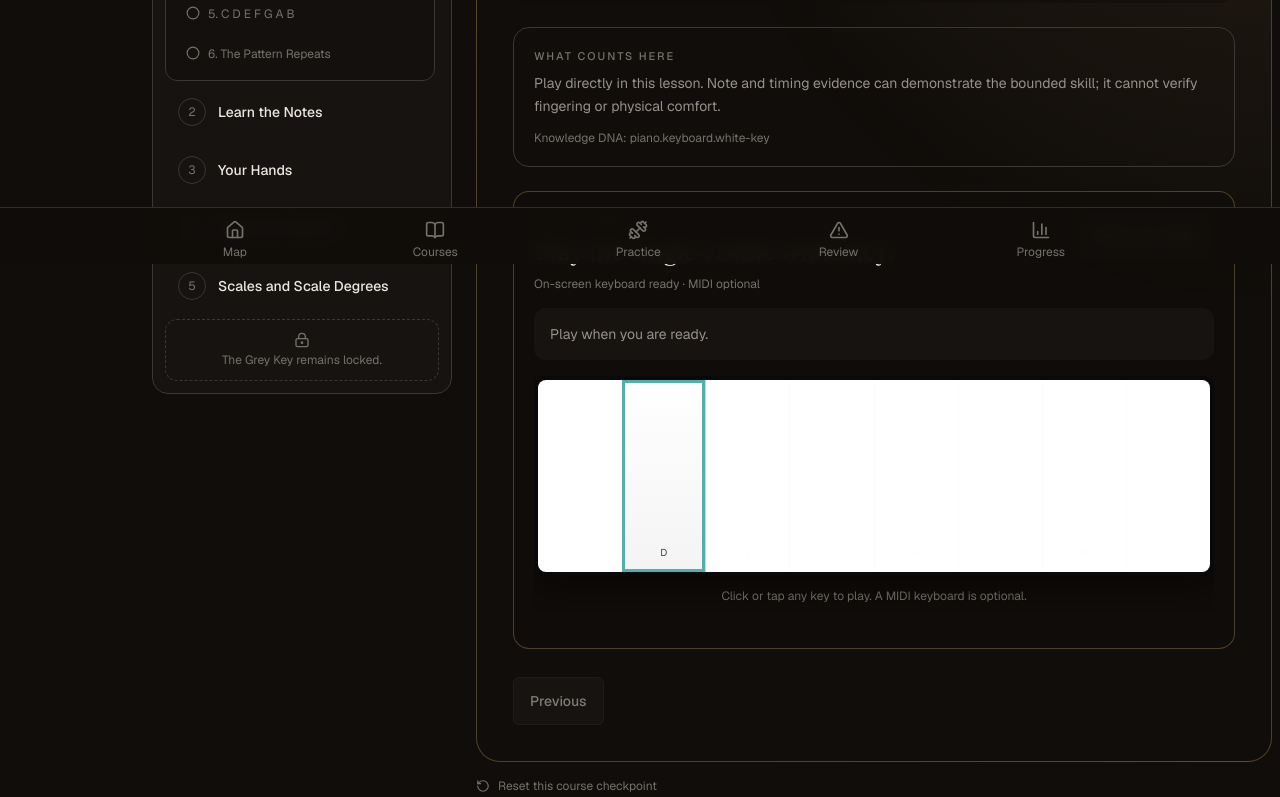
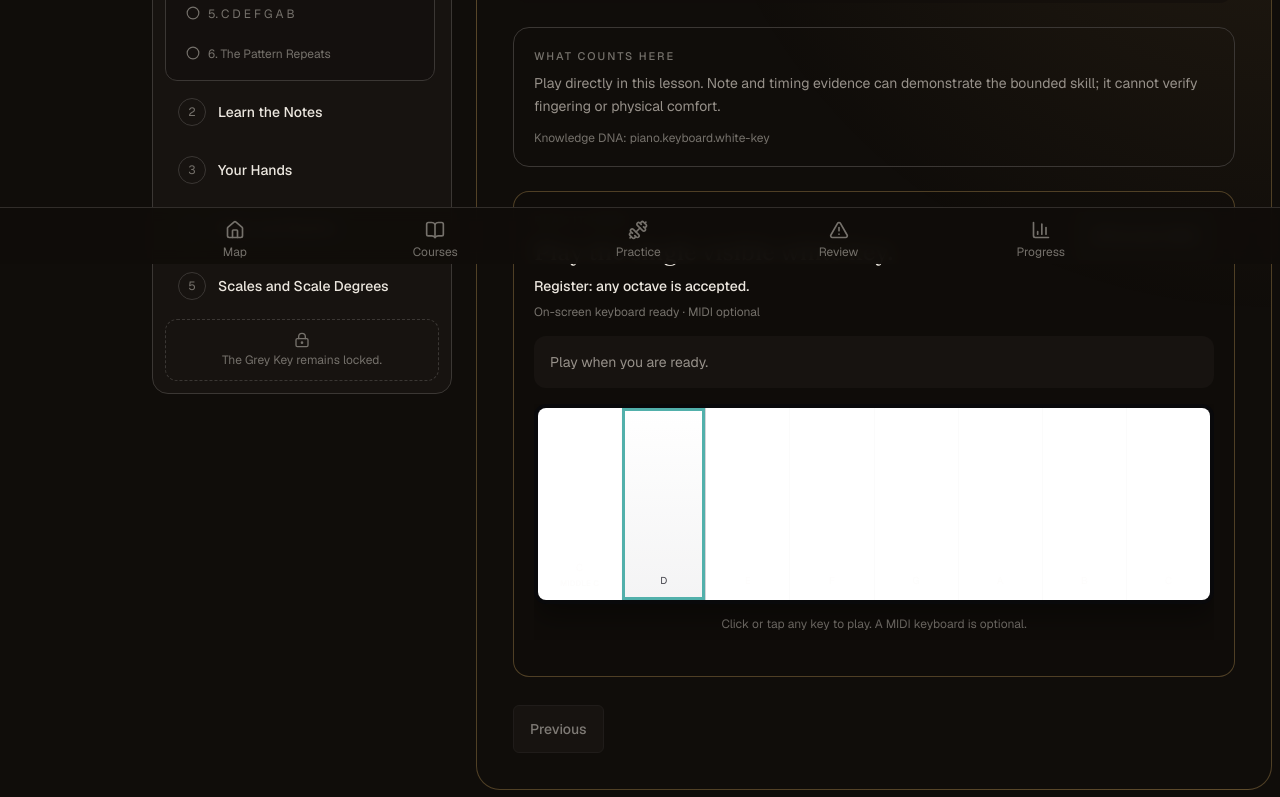
Before and after one commit to GreyKeyStudios/Relearn-v0, a Next.js app: page /learn/piano-foundations/course in a window 1280 px wide. Shown: the part 536-1333 px from the top of the page. Built offline with nearby package versions, Linux system fonts and the light colour scheme.

Commit message:
feat: adapt piano lessons to keyboard range

```diff
--- a/src/components/piano/InlinePianoLessonActivity.tsx
+++ b/src/components/piano/InlinePianoLessonActivity.tsx
@@ -25,6 +25,15 @@ type InlineActivity = {
 
 const naturals = [0, 2, 4, 5, 7, 9, 11];
 const blacks = [1, 3, 6, 8, 10];
+const KEYBOARD_PROFILE_KEY = "relearn:piano-keyboard-profile:v1";
+const keyboardSizes = [25, 49, 61, 88] as const;
+const keyboardPlan = (size: number) => size === 25
+  ? "Compact plan: one-octave scales, hands separately, and shorter arpeggio shapes unless you change the controller octave."
+  : size === 49
+    ? "Four-octave plan: compact two-hand arrangements and arpeggios sized to the available span."
+    : size === 61
+      ? "Five-octave plan: most two-hand study fits, with long concert-range gestures adapted when necessary."
+      : "Concert-range plan: full-span scales, two-hand octave work, and long arpeggio gestures are available.";
 const ex = (id: string, kind: PerformanceExercise["kind"], prompt: string, targetNotes: number[], competencyId: string, hint?: string): InlineActivity => ({
   prompt,
   hint,
@@ -103,6 +112,11 @@ export function InlinePianoLessonActivity({ lessonId, onComplete }: { lessonId:
   const [success, setSuccess] = useState(false);
   const [creative, setCreative] = useState<number[]>([]);
   const [velocities, setVelocities] = useState<number[]>([]);
+  const [keyboardSize, setKeyboardSize] = useState<number | null>(() => {
+    if (typeof window === "undefined") return null;
+    const saved = Number(window.localStorage.getItem(KEYBOARD_PROFILE_KEY));
+    return keyboardSizes.includes(saved as (typeof keyboardSizes)[number]) ? saved : null;
+  });
   const recordEvidence = useProgressStore((state) => state.recordCompetencyEvidence);
 
   const handleNote = useCallback((event: NoteEvent) => {
@@ -131,6 +145,16 @@ export function InlinePianoLessonActivity({ lessonId, onComplete }: { lessonId:
 
   const { status, inputCount, connect } = useMidiInput(handleNote);
   if (!activity) return null;
+  const exactNotes = activity.exercise?.targetNotes;
+  const registerGuidance = exactNotes?.length
+    ? `Register required: ${midiNoteToName(exactNotes[0])}${exactNotes[0] === 60 ? " (Middle C)" : ""} through ${midiNoteToName(Math.max(...exactNotes))}.`
+    : activity.exercise?.targetPitchClasses?.length
+      ? "Register: any octave is accepted."
+      : null;
+  const saveKeyboardSize = (size: number) => {
+    window.localStorage.setItem(KEYBOARD_PROFILE_KEY, String(size));
+    setKeyboardSize(size);
+  };
   const play = (note: number, velocity = 96) => {
     if (activity.exercise?.kind === "hold-notes" && active.has(note)) { handleNote({ note, noteName: midiNoteToName(note), pitchClass: midiNoteToPitchClass(note), velocity: 0, type: "note-off", timestamp: Date.now(), source: "virtual" }); return; }
     handleNote({ note, noteName: midiNoteToName(note), pitchClass: midiNoteToPitchClass(note), velocity, type: "note-on", timestamp: Date.now(), source: "virtual" });
@@ -138,7 +162,9 @@ export function InlinePianoLessonActivity({ lessonId, onComplete }: { lessonId:
   };
 
   return <div className="mt-6 rounded-2xl border border-primary/30 bg-background/35 p-5">
-    <div className="flex flex-wrap items-start justify-between gap-4"><div><p className="eyebrow">Play it here</p><h3 className="mt-2 font-serif text-2xl">{activity.prompt}</h3><p className="mt-2 text-xs text-faint">{status === "connected" ? `${inputCount} MIDI input${inputCount === 1 ? "" : "s"} ready` : "On-screen keyboard ready · MIDI optional"}</p></div><Button variant="secondary" onClick={() => void connect()}><Usb className="h-4 w-4" /> {status === "connected" ? "MIDI connected" : "Connect MIDI"}</Button></div>
+    <div className="flex flex-wrap items-start justify-between gap-4"><div><p className="eyebrow">Play it here</p><h3 className="mt-2 font-serif text-2xl">{activity.prompt}</h3>{registerGuidance && <p className="mt-2 text-sm font-medium text-foreground">{registerGuidance}</p>}<p className="mt-2 text-xs text-faint">{status === "connected" ? `${inputCount} MIDI input${inputCount === 1 ? "" : "s"} ready${keyboardSize ? ` · ${keyboardSize}-key profile` : ""}` : "On-screen keyboard ready · MIDI optional"}</p></div><Button variant="secondary" onClick={() => void connect()}><Usb className="h-4 w-4" /> {status === "connected" ? "MIDI connected" : "Connect MIDI"}</Button></div>
+    {status === "connected" && !keyboardSize && <div className="mt-4 rounded-xl border border-primary/30 bg-primary/5 p-4"><p className="font-medium text-foreground">How many keys does your MIDI keyboard have?</p><p className="mt-1 text-sm text-muted-foreground">ReLearn will use this to keep scales, two-hand work, and arpeggios inside your instrument’s practical range.</p><div className="mt-3 flex flex-wrap gap-2">{keyboardSizes.map((size) => <button key={size} type="button" onClick={() => saveKeyboardSize(size)} className="rounded-lg border border-hairline bg-surface px-4 py-2 text-sm hover:border-primary">{size} keys</button>)}</div></div>}
+    {keyboardSize && <div className="mt-3 rounded-lg bg-surface px-3 py-2 text-xs text-faint"><span>{keyboardPlan(keyboardSize)}</span> <button type="button" className="text-primary underline-offset-2 hover:underline" onClick={() => setKeyboardSize(null)}>Change size</button></div>}
     <div className={`my-4 rounded-xl p-4 text-sm ${success ? "bg-accent/10 text-foreground" : "bg-surface text-muted-foreground"}`} aria-live="polite">{success && <Check className="mr-2 inline h-4 w-4 text-accent" />}{feedback}</div>
     {activity.velocityContrast ? <div className="grid gap-3 sm:grid-cols-2"><button type="button" onClick={() => play(60, 32)} className="rounded-xl border border-hairline p-4 text-left">Play C softly</button><button type="button" onClick={() => play(60, 108)} className="rounded-xl border border-primary/40 bg-primary/10 p-4 text-left">Play C strongly</button></div> : <VirtualKeyboard activeNotes={active} onPlay={play} startNote={activity.start ?? 48} endNote={activity.end ?? 76} visibleNotes={activity.visible ? new Set(activity.visible) : undefined} emphasizedNotes={activity.emphasized ? new Set(activity.emphasized) : new Set(activity.exercise?.targetNotes ?? [])} labelNaturals />}
     <div className="mt-4 flex flex-wrap items-center justify-between gap-3">{activity.hint ? <button type="button" onClick={() => setHint(true)} className="inline-flex items-center gap-2 text-sm text-primary"><Lightbulb className="h-4 w-4" />{hint ? activity.hint : "Show hint"}</button> : <span />}{success && <Button onClick={onComplete}>Continue to the next lesson</Button>}</div>
--- a/src/components/piano/VirtualKeyboard.tsx
+++ b/src/components/piano/VirtualKeyboard.tsx
@@ -26,7 +26,7 @@ export function VirtualKeyboard({ activeNotes, onPlay, onRelease, startNote = 48
               className={`relative flex min-w-10 flex-1 items-end justify-center border-r border-zinc-300 pb-3 text-[10px] transition-all duration-500 last:border-r-0 ${!isVisible(note) ? "opacity-10" : active ? "bg-accent text-accent-foreground" : emphasized ? "z-[1] bg-gradient-to-b from-white to-zinc-100 text-zinc-700 shadow-[inset_0_0_0_3px_var(--accent)]" : "bg-gradient-to-b from-white to-zinc-100 text-zinc-500 hover:bg-zinc-50"}`}
               aria-label={`Play ${midiNoteToName(note)}`}
             >
-              {labelNaturals || midiNoteToName(note).startsWith("C") || active || emphasized ? midiNoteToName(note).replace(/[0-9]/g, "") : ""}
+              {note === 60 ? <span className="flex flex-col items-center leading-tight"><span>C</span><span className="mt-1 text-[8px] font-semibold uppercase tracking-wide">Middle C</span></span> : labelNaturals || midiNoteToName(note).startsWith("C") || active || emphasized ? midiNoteToName(note).replace(/[0-9]/g, "") : ""}
             </button>
           );
           })}
--- a/src/content/piano-foundations.ts
+++ b/src/content/piano-foundations.ts
@@ -66,8 +66,8 @@ export const PRACTICE_EXERCISES: PerformanceExercise[] = [
   {
     id: "practice-c-major-up",
     kind: "play-scale",
-    prompt: "Play C major upward: C D E F G A B C.",
-    hint: "Use only the white keys, beginning and ending on C.",
+    prompt: "From Middle C (C4), play C major upward to C5: C D E F G A B C.",
+    hint: "Middle C is C4. Use only the white keys from Middle C to the next C on its right.",
     targetNotes: [60, 62, 64, 65, 67, 69, 71, 72],
     ordered: true,
     competency: { id: "piano.scale.c-major.ascending", label: "C major ascending", prerequisites: ["piano.note-navigation.c"] },
@@ -106,8 +106,8 @@ export const PRACTICE_EXERCISES: PerformanceExercise[] = [
   {
     id: "practice-c-major-down",
     kind: "play-scale",
-    prompt: "Play C major downward: C B A G F E D C.",
-    hint: "Begin on the higher C and move left using only white keys.",
+    prompt: "From C5, play C major downward to Middle C (C4): C B A G F E D C.",
+    hint: "Begin one octave above Middle C and move left using only white keys.",
     targetNotes: [72, 71, 69, 67, 65, 64, 62, 60],
     ordered: true,
     competency: { id: "piano.scale.c-major.descending", label: "C major descending", prerequisites: ["piano.scale.c-major.ascending"] },
```
Also changed, not shown: 2 other files (tests, documents, lock files or other folders).
